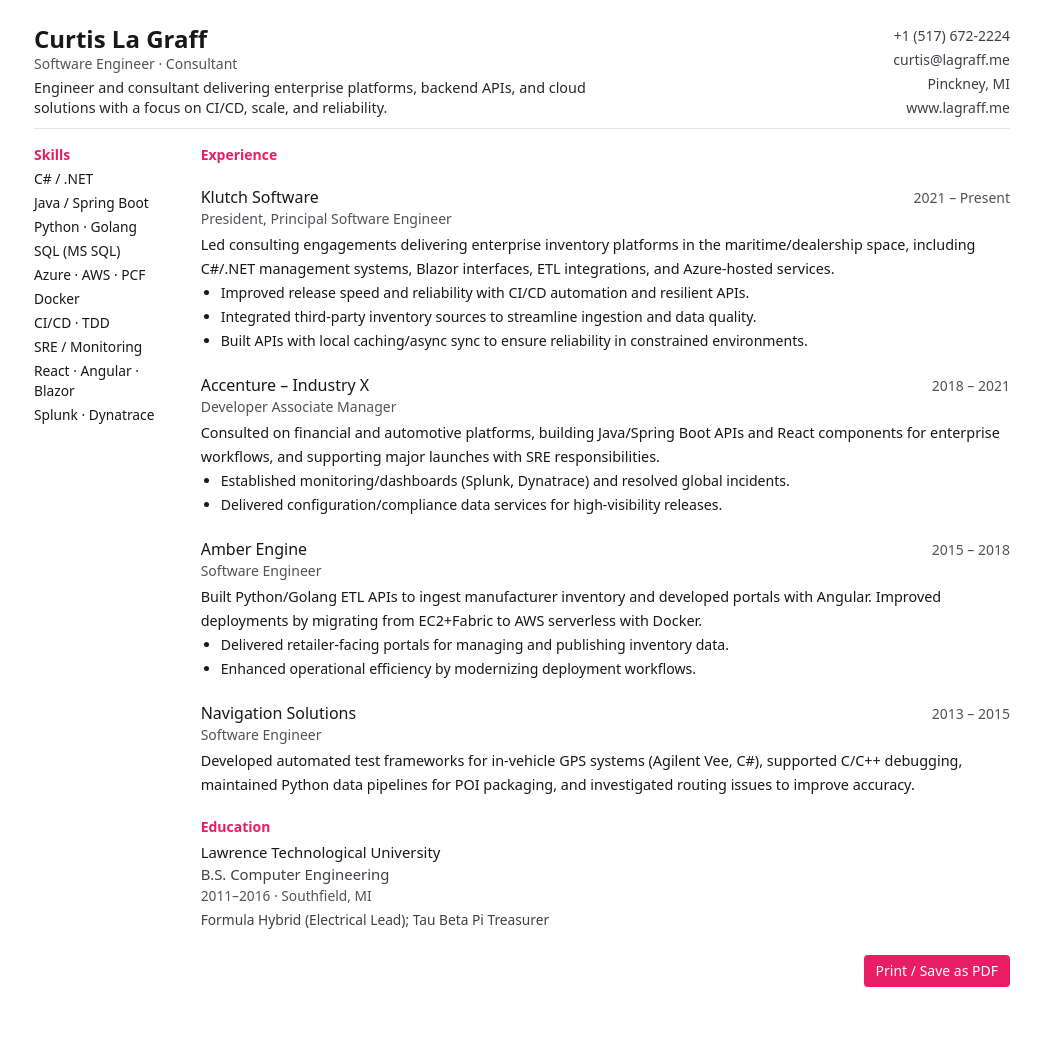
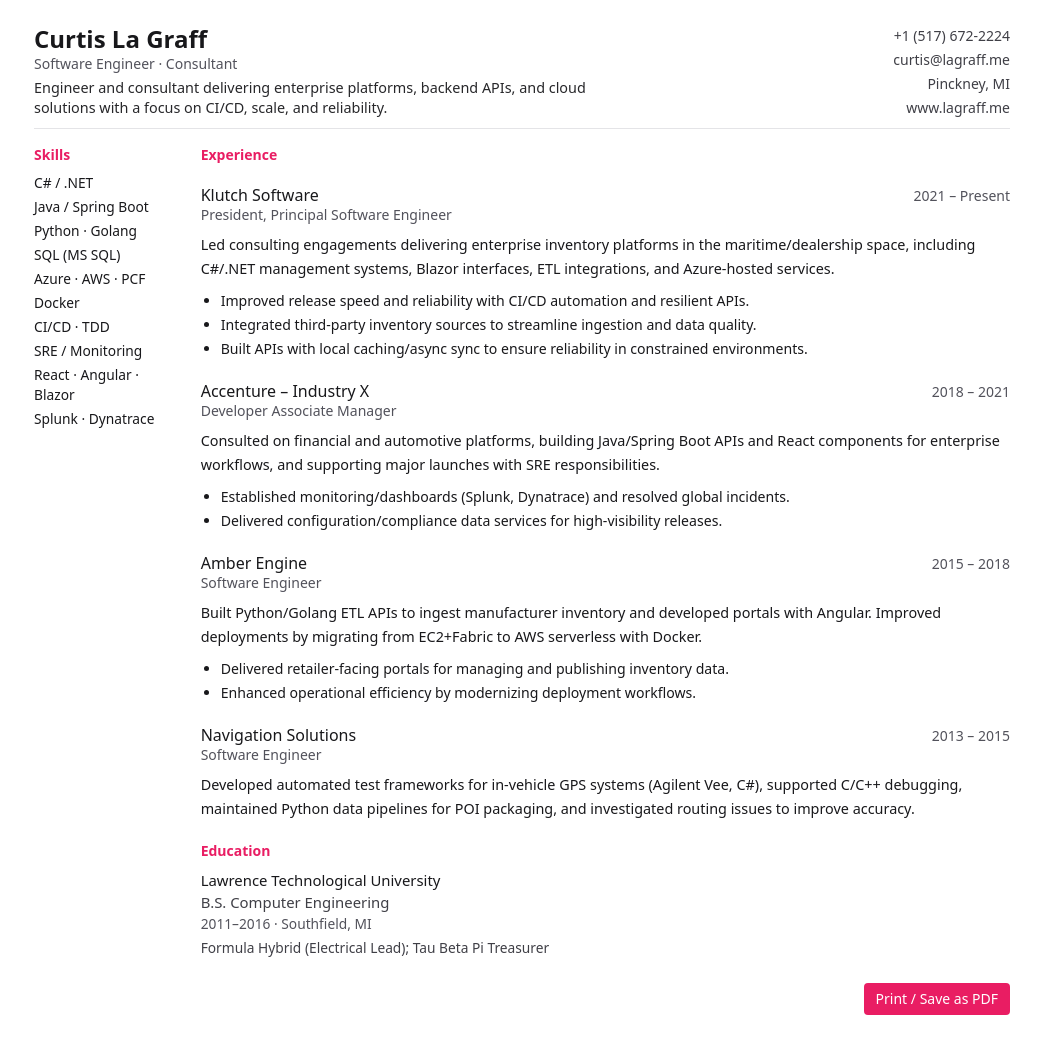
Before and after one commit to clagraff/clagraff.github.io, a Jekyll site: the page index.html, which Jekyll copies as it is, in a window 1280 px wide. Shown: the whole page, without its empty margins (118-1159 px from the left). Built offline with Jekyll 4.4.1, drawn with Linux system fonts in a browser that asks for light colours; nearby versions of some CDN libraries; before the commit the page ends 1011 px from its top, so only the background shows below that.

Commit message:
Update index.html

```diff
--- a/index.html
+++ b/index.html
@@ -13,6 +13,10 @@
       .avoid-break { break-inside: avoid; }
     }
     .accent { color: #e91d63; }
+
+    /* Reusable spacing utility for consistent article layout */
+    .article-stack > * { margin: 0; }
+    .article-stack > * + * { margin-top: 0.5rem; } /* adjust once to tune all gaps */
   </style>
 </head>
 <body class="bg-white text-zinc-900 antialiased">
@@ -39,8 +43,8 @@
       <!-- Sidebar -->
       <aside class="col-span-12 md:col-span-2 space-y-4">
         <section class="avoid-break">
-          <h2 class="text-sm font-semibold accent">Skills</h2>
-          <ul class="mt-1 space-y-1 text-[0.86rem] leading-5">
+          <h2 class="text-sm font-semibold accent mb-2">Skills</h2>
+          <ul class="space-y-1 text-[0.86rem] leading-5">
             <li>C# / .NET</li>
             <li>Java / Spring Boot</li>
             <li>Python · Golang</li>
@@ -57,18 +61,18 @@
 
       <!-- Main column -->
       <div class="col-span-12 md:col-span-10 space-y-5">
-        <h2 class="text-sm font-semibold accent">Experience</h2>
+        <h2 class="text-sm font-semibold accent mb-2">Experience</h2>
 
         <!-- Klutch -->
-        <article class="avoid-break">
+        <article class="avoid-break article-stack">
           <header class="flex justify-between items-baseline">
             <div>
-              <h3 class="font-medium">Klutch Software</h3>
+              <h3 class="font-medium leading-tight">Klutch Software</h3>
               <p class="text-sm text-zinc-600">President, Principal Software Engineer</p>
             </div>
             <div class="text-sm text-zinc-600">2021 – Present</div>
           </header>
-          <p class="mt-1 text-[0.9rem] leading-6">
+          <p class="text-[0.9rem] leading-6">
             Led consulting engagements delivering enterprise inventory platforms in the maritime/dealership space,
             including C#/.NET management systems, Blazor interfaces, ETL integrations, and Azure-hosted services.
           </p>
@@ -80,15 +84,15 @@
         </article>
 
         <!-- Accenture -->
-        <article class="avoid-break">
+        <article class="avoid-break article-stack">
           <header class="flex justify-between items-baseline">
             <div>
-              <h3 class="font-medium">Accenture – Industry X</h3>
+              <h3 class="font-medium leading-tight">Accenture – Industry X</h3>
               <p class="text-sm text-zinc-600">Developer Associate Manager</p>
             </div>
             <div class="text-sm text-zinc-600">2018 – 2021</div>
           </header>
-          <p class="mt-1 text-[0.9rem] leading-6">
+          <p class="text-[0.9rem] leading-6">
             Consulted on financial and automotive platforms, building Java/Spring Boot APIs and React components
             for enterprise workflows, and supporting major launches with SRE responsibilities.
           </p>
@@ -99,15 +103,15 @@
         </article>
 
         <!-- Amber Engine -->
-        <article class="avoid-break">
+        <article class="avoid-break article-stack">
           <header class="flex justify-between items-baseline">
             <div>
-              <h3 class="font-medium">Amber Engine</h3>
+              <h3 class="font-medium leading-tight">Amber Engine</h3>
               <p class="text-sm text-zinc-600">Software Engineer</p>
             </div>
             <div class="text-sm text-zinc-600">2015 – 2018</div>
           </header>
-          <p class="mt-1 text-[0.9rem] leading-6">
+          <p class="text-[0.9rem] leading-6">
             Built Python/Golang ETL APIs to ingest manufacturer inventory and developed portals with Angular.
             Improved deployments by migrating from EC2+Fabric to AWS serverless with Docker.
           </p>
@@ -118,15 +122,15 @@
         </article>
 
         <!-- Navigation Solutions -->
-        <article class="avoid-break">
+        <article class="avoid-break article-stack">
           <header class="flex justify-between items-baseline">
             <div>
-              <h3 class="font-medium">Navigation Solutions</h3>
+              <h3 class="font-medium leading-tight">Navigation Solutions</h3>
               <p class="text-sm text-zinc-600">Software Engineer</p>
             </div>
             <div class="text-sm text-zinc-600">2013 – 2015</div>
           </header>
-          <p class="mt-1 text-[0.9rem] leading-6">
+          <p class="text-[0.9rem] leading-6">
             Developed automated test frameworks for in-vehicle GPS systems (Agilent Vee, C#), supported C/C++ debugging,
             maintained Python data pipelines for POI packaging, and investigated routing issues to improve accuracy.
           </p>
@@ -134,8 +138,8 @@
 
         <!-- Education -->
         <section class="avoid-break">
-          <h2 class="mt-4 text-sm font-semibold accent">Education</h2>
-          <div class="mt-1">
+          <h2 class="mt-2 text-sm font-semibold accent mb-2">Education</h2>
+          <div>
             <p class="text-[0.93rem] font-medium">Lawrence Technological University</p>
             <p class="text-[0.93rem] text-zinc-700">B.S. Computer Engineering</p>
             <p class="text-[0.86rem] text-zinc-600">2011–2016 · Southfield, MI</p>
```
